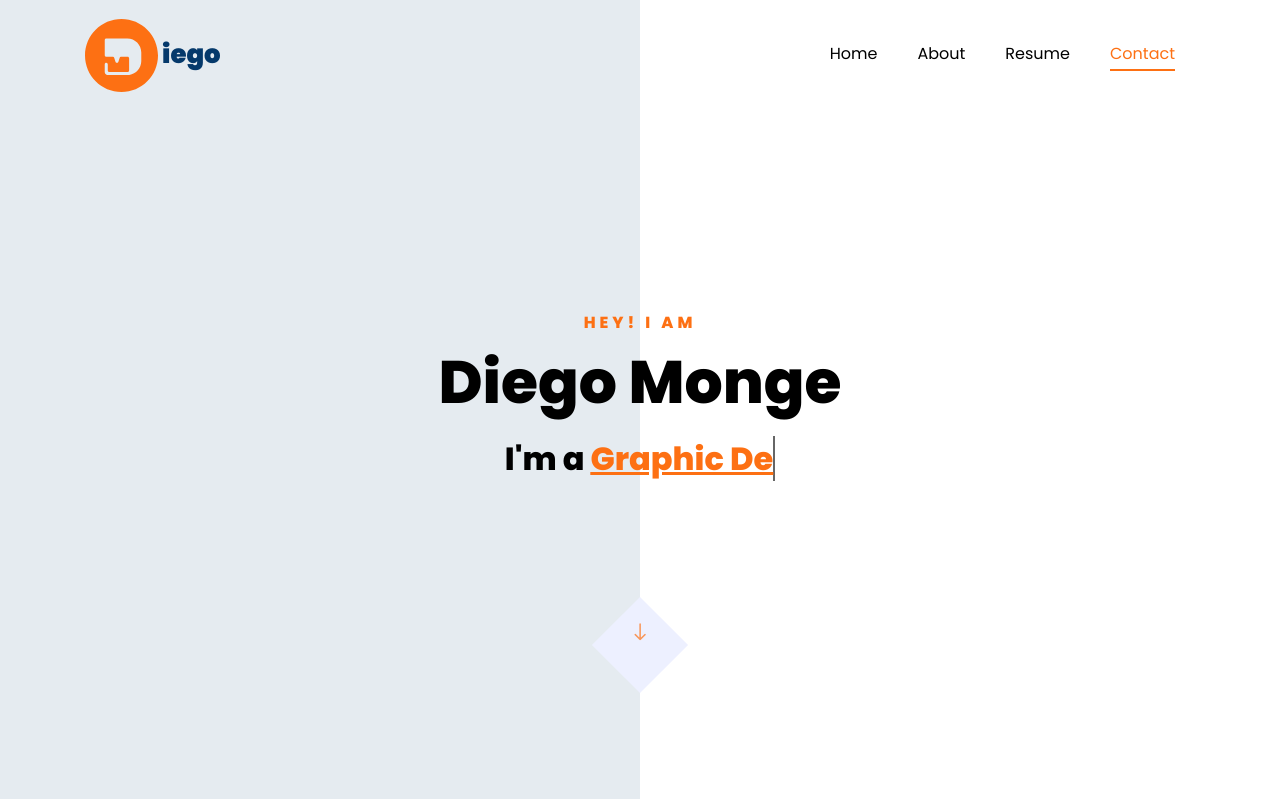
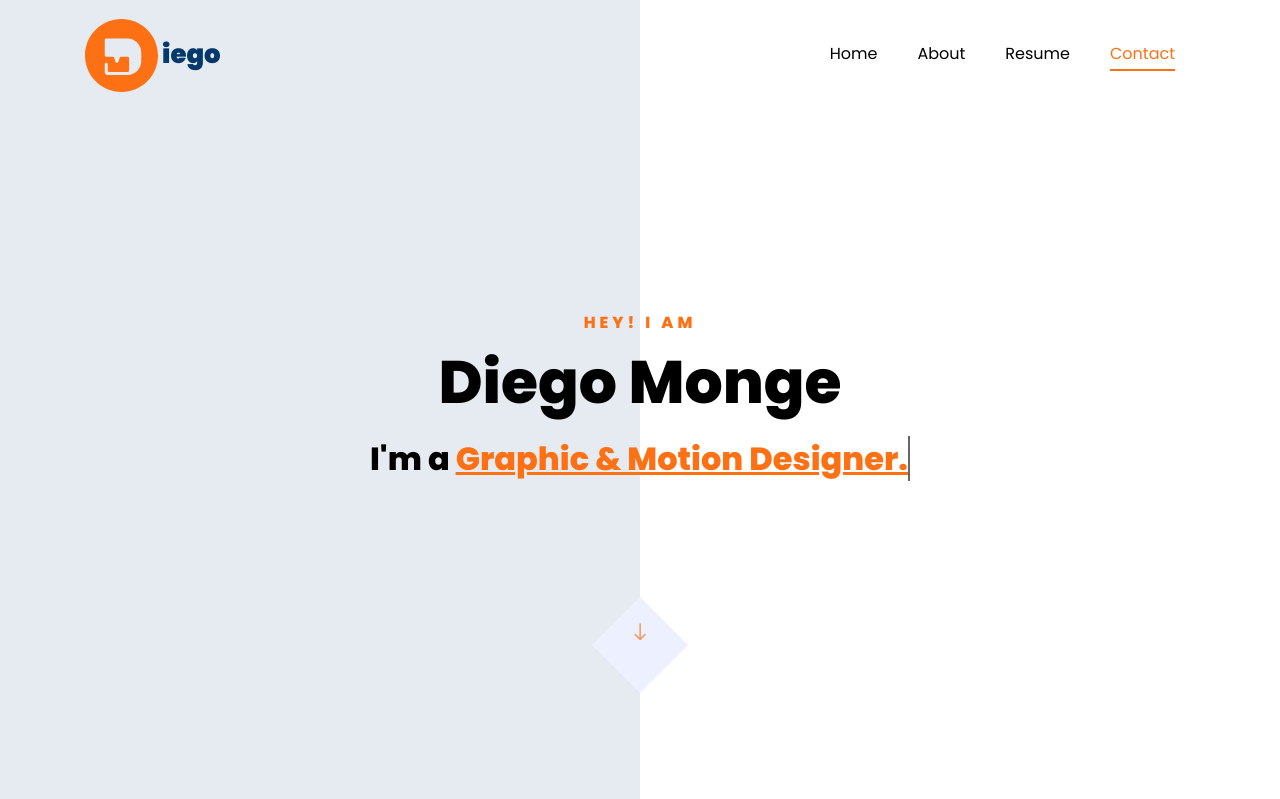
Before and after one commit to diegomonge21/sitio, a PHP site: page / in a window 1280 px wide. Shown: the top 799 px of the page. Run offline with PHP 8.4, Linux system fonts and the light colour scheme; some web fonts are replaced.

Commit message:
Update index.php

```diff
--- a/index.php
+++ b/index.php
@@ -56,7 +56,7 @@
 								  <span
 								     class="txt-rotate"
 								     data-period="2000"
-								     data-rotate='[ "Graphic Designer.", "Video Editor.", "Photographer."]'></span>
+								     data-rotate='[ "Graphic & Motion Designer.", "Video Editor.", "Photographer."]'></span>
 								</h2>
 							</div>
             </div>
```
